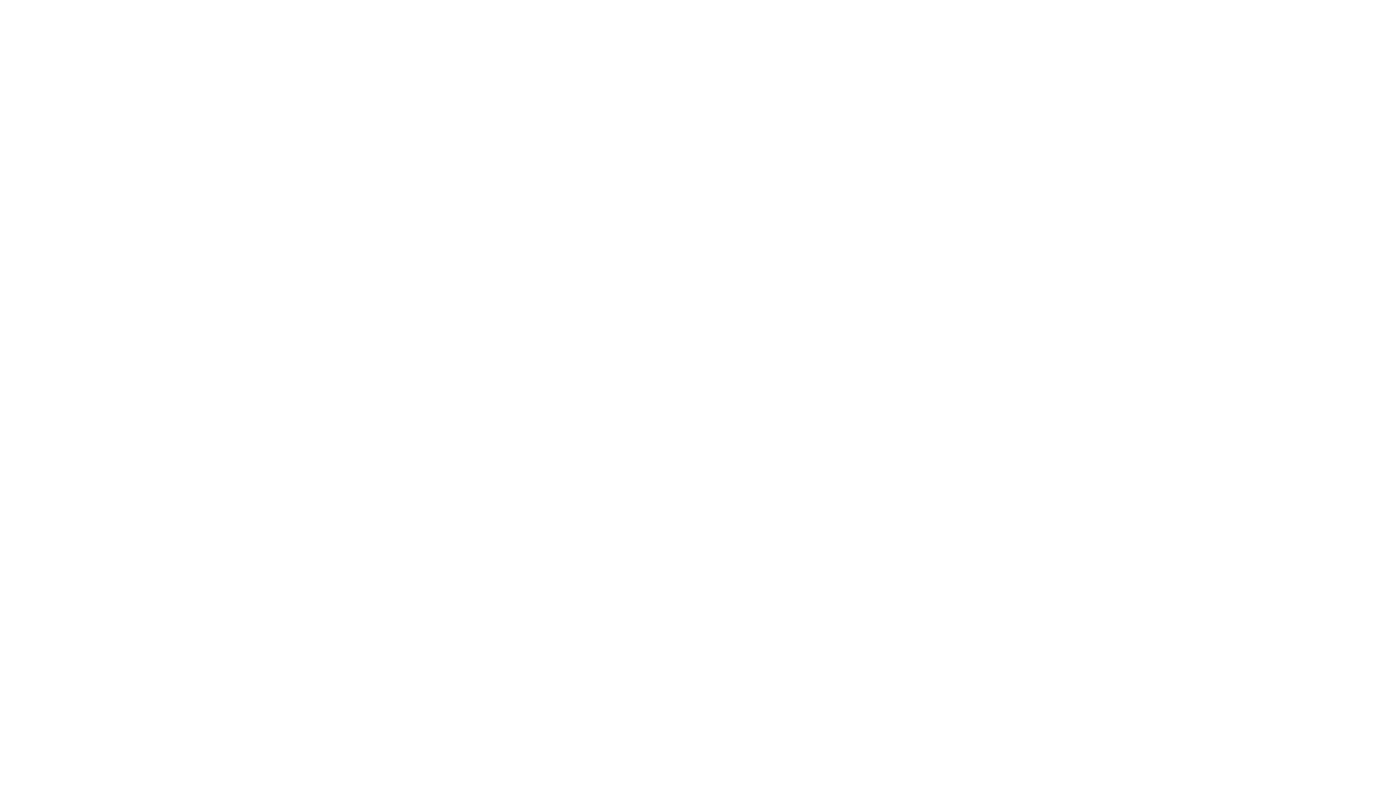
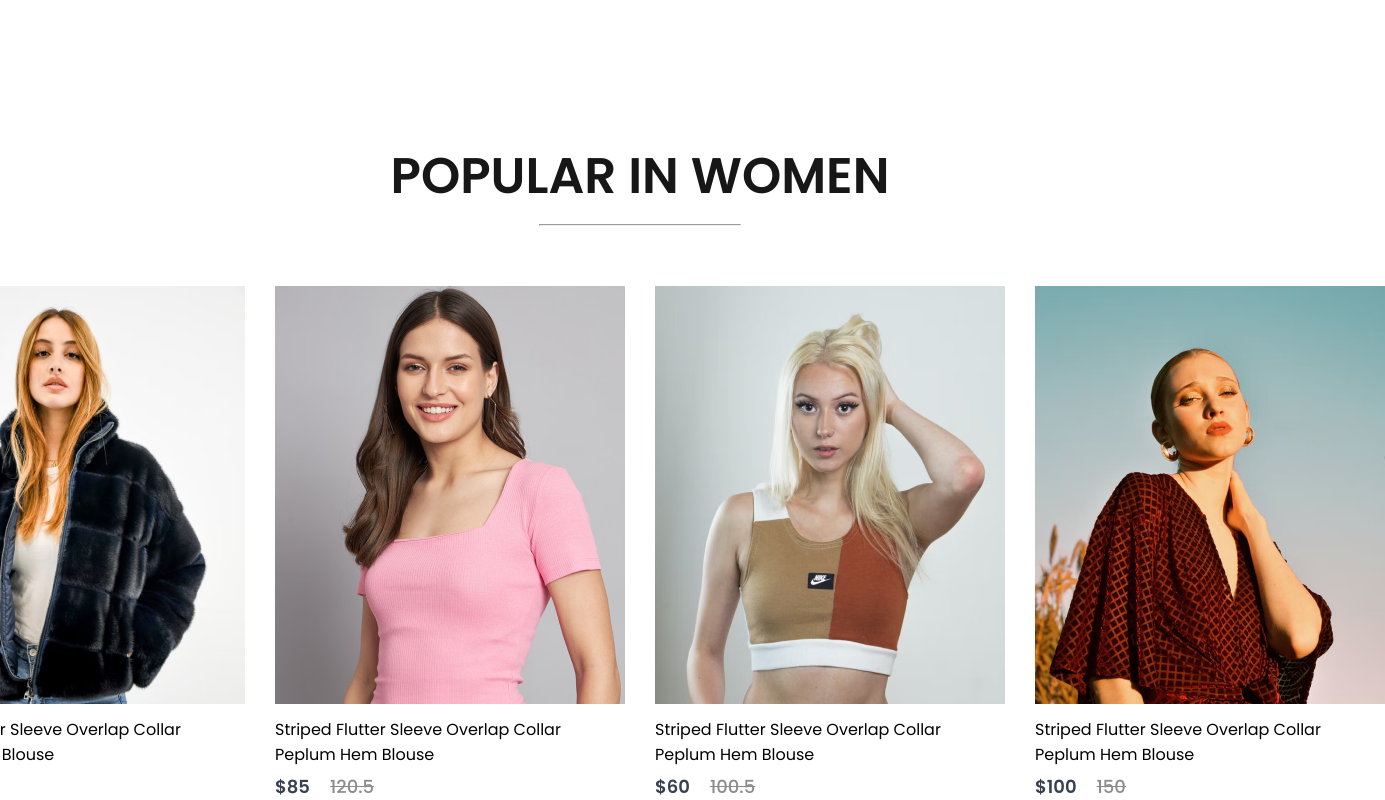
Before and after one commit to gargsona7130/React_Ecommerce, a React (Create React App) app: page / in a window 1280 px wide. Shown: the part 1008-1808 px from the top of the page, 1385 px wide, since content can reach past the window. Before the commit the page ends 946 px from the top, so only its background shows below. Built offline with nearby package versions, Linux system fonts and the light colour scheme.

Commit message:
Popular in women

```diff
--- /dev/null
+++ b/src/Components/Item/Item.css
@@ -0,0 +1,28 @@
+.item{
+    width:350px;
+}
+.item p{
+    margin: 6px 0px;
+}
+.item-prices{
+    display:flex;
+    gap:20px;
+}
+
+.item-price-new{
+    color:#374151;
+    font-size: 18px;
+    font-weight:600;
+}
+
+.item-price-old{
+    color:#8c8c8c;
+    font-size:18px;
+    font-weight:500;
+    text-decoration: line-through;
+}
+
+.item:hover{
+    transform: scale(1.05);
+    transition:0.6s;
+}
--- /dev/null
+++ b/src/Components/Item/Item.jsx
@@ -0,0 +1,22 @@
+import React from 'react'
+import './Item.css'
+
+const Item = (props) => {
+  return (
+    <div className='item'>
+        <img src={props.image} alt="" />
+        <p> {props.name} </p>
+        <div className="item-prices">
+            <div className="item-price-new">
+                ${props.new_price}
+            </div>
+            <div className="item-price-old">
+                {props.old_price}
+            </div>
+        </div>
+
+    </div>
+  )
+}
+
+export default Item
--- /dev/null
+++ b/src/Components/Popular/Popular.css
@@ -0,0 +1,27 @@
+.popular{
+    display:flex;
+    flex-direction: column;
+    align-items:center;
+    gap:10px;
+    height:90vh;
+}
+
+.popular h1{
+    padding-top:250px;
+    color:#171717;
+    font-size:50px;
+    font-weight:600;
+}
+
+.popular hr{
+    width:200px;
+    height:6px;
+    border-radius:10px;
+    background: #252525;
+}
+
+.popular-item{
+    margin-top:50px;
+    display:flex;
+    gap:30px;
+}
--- /dev/null
+++ b/src/Components/Popular/Popular.jsx
@@ -0,0 +1,22 @@
+import React from 'react'
+import './Popular.css'
+import data_product from '../Assets/data'
+import Item from '../Item/Item'
+
+const Popular = () => {
+  return (
+    <div className='popular'>
+        <h1> POPULAR IN WOMEN </h1>
+        <hr/>
+        <div className="popular-item">
+            {data_product.map((item,i)=>{
+                return <Item key={i} id={item.id} name={item.name} image={item.image}
+                new_price={item.new_price} old_price={item.old_price} />
+            })}
+        </div>
+
+    </div>
+  )
+}
+
+export default Popular
--- a/src/Pages/Shop.jsx
+++ b/src/Pages/Shop.jsx
@@ -1,10 +1,12 @@
 import React from 'react'
 import Hero from '../Components/Hero/Hero'
+import Popular from '../Components/Popular/Popular'
 
 const Shop = () => {
   return (
     <div>
         <Hero/>
+        <Popular/>
     </div>
   )
 }
```
Also changed, not shown: src/Components/Offers/Offers.jsx (added, +10 -0 lines), src/Components/Offers/Offers.css (added).
